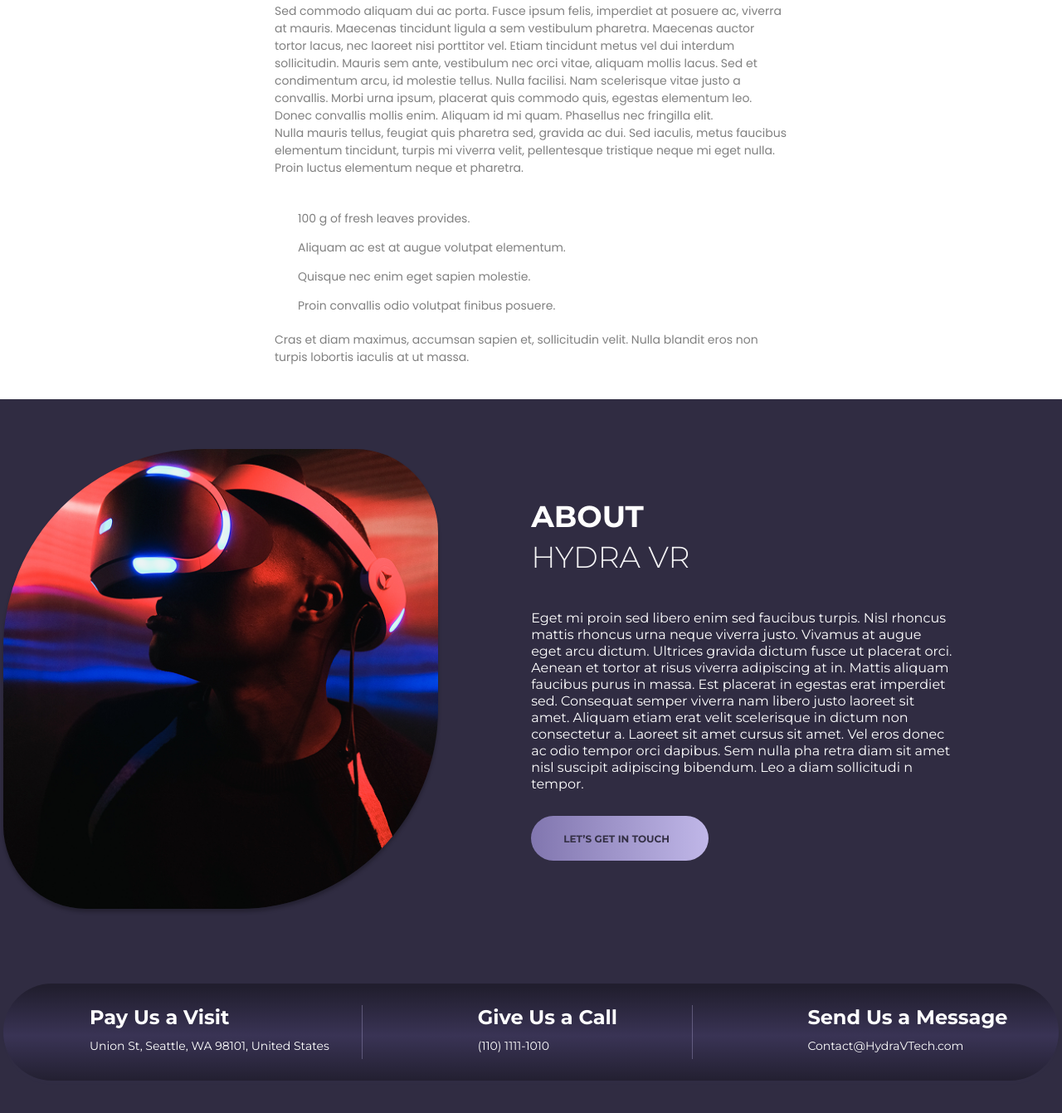
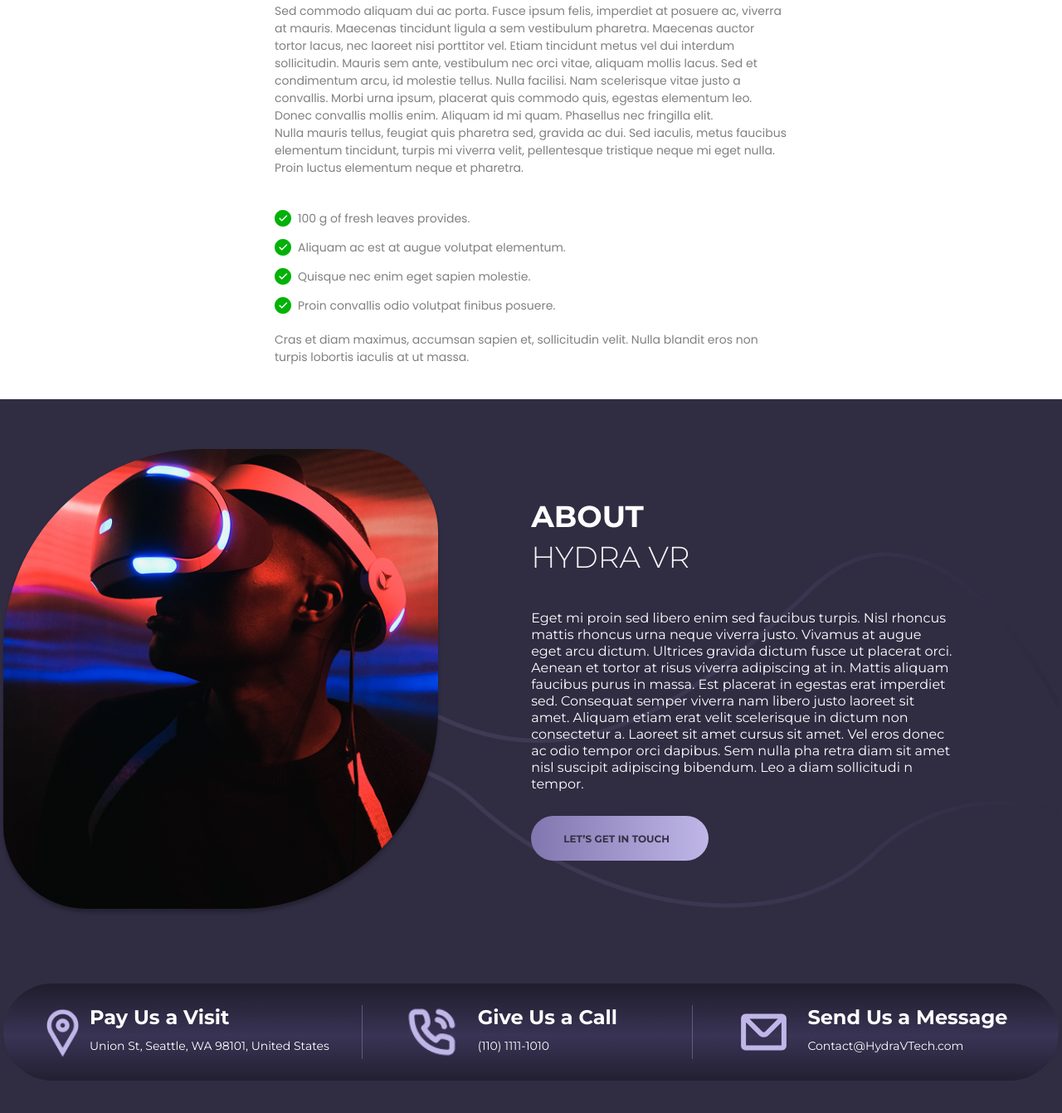
Before and after one commit to IgorekPo/lessons-FpJ, a plain HTML site: page lesson_06/index.html in a window 1280 px wide. Shown: the part 37-1378 px from the top of the page at 83% size. Drawn offline with Linux system fonts and the light colour scheme; the site is published under a folder, as on GitHub Pages, so addresses that start at the root find nothing.

Commit message:
deBug img

```diff
--- a/lesson_06/css/style.css
+++ b/lesson_06/css/style.css
@@ -48,7 +48,7 @@ body {
 	margin-bottom: 14px;
 	min-height: 20px;
 	padding-left: 28px;
-	background: url('/lesson_06/img/Check.png') 0 0 / 20px no-repeat;
+	background: url('../img/Check.png') 0 0 / 20px no-repeat;
 }
 
 
@@ -68,8 +68,8 @@ body {
 	color: #fff;
 	width: 1272px;
 	margin: 0 auto;
-	background: url('/lesson_06/img/Vector_7.png') 0 30% / 100% no-repeat,
-					 url('/lesson_06/img/Vector_8.png') 0 80% / 100% no-repeat;
+	background: url('../img/Vector_7.png') 0 30% / 100% no-repeat,
+					 url('../img/Vector_8.png') 0 80% / 100% no-repeat;
 
 }
 .hydra__body-img {
@@ -151,19 +151,19 @@ body {
 }
 .contact-location {
 	padding-left: 65px;
-	background: url('/lesson_06/img/location.png') 0 0 / 65px no-repeat;
+	background: url('../img/location.png') 0 0 / 65px no-repeat;
 	height: 65px;
 	border-right: 1px solid rgba(192, 183, 232, 0.33);
 
 }
 .contact-message {
 	padding-left: 135px;
-	background: url('/lesson_06/img/mail.png') 50px 0 / 65px no-repeat;
+	background: url('../img/mail.png') 50px 0 / 65px no-repeat;
 	height: 65px;
 }
 .contact-call {
 	padding-left: 135px;
-	background: url('/lesson_06/img/phone-call.png') 47px 0 / 65px no-repeat;
+	background: url('../img/phone-call.png') 47px 0 / 65px no-repeat;
 	height: 65px;
 	border-right: 1px solid rgba(192, 183, 232, 0.33);
 }
```
